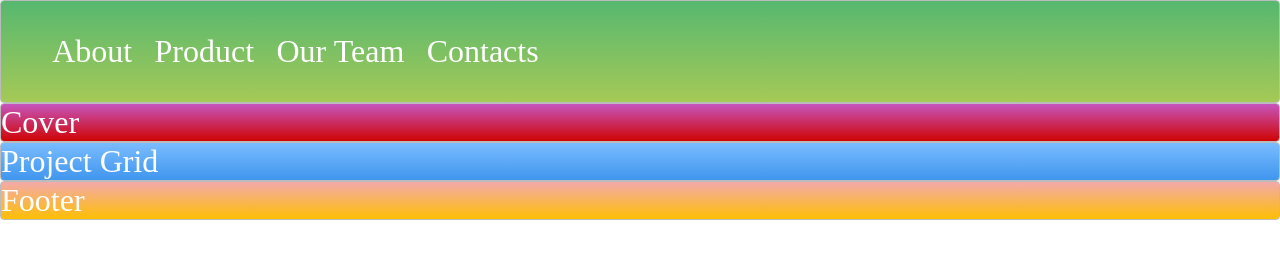
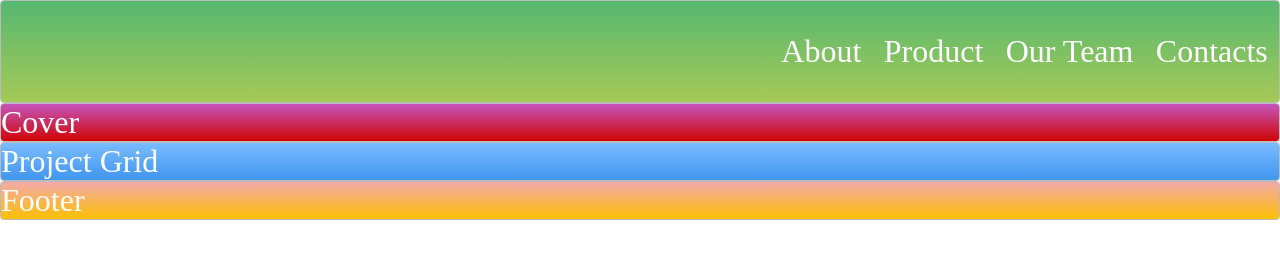
Before and after one commit to Mohammadshamchi/projectstart, a plain HTML site: page index.html in a window 1280 px wide. Drawn offline with Linux system fonts and the light colour scheme.

Commit message:
Nav-bar content positioned to right

```diff
--- a/style.css
+++ b/style.css
@@ -10,11 +10,12 @@ li a{
 
 .main-nav{
     display: flex;
+    justify-content: flex-end;
 }
 
 
 .green{
-    display: flex;
+    /*display: flex;*/
     color: #FFFFFF ;
 }
 .green li {
```
